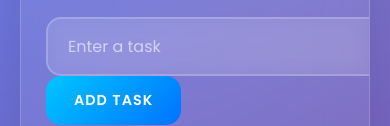
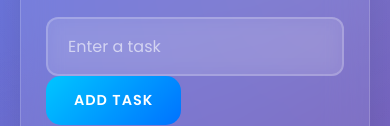
Before and after one commit to Priyanshu5088/To-Do-App, a plain HTML site: page index.html in a window 390 px wide. Shown: the part 261-387 px from the top of the page. Drawn offline with Linux system fonts and the light colour scheme.

Commit message:
Update style.css

```diff
--- a/style.css
+++ b/style.css
@@ -95,6 +95,35 @@ h1 {
   background: rgba(255, 255, 255, 0.15);
   box-shadow: 0 0 20px rgba(255, 255, 255, 0.1);
 }
+
+
+#taskInput,
+#taskStats {
+  width: 100%;
+  border-radius: 12px;
+  padding: 15px 20px;
+  font-size: 1rem;
+  box-sizing: border-box;
+}
+
+
+
+@media (max-width: 768px) {
+  #taskInput,
+  #taskStats {
+    font-size: 0.95rem;
+    padding: 14px 18px;
+  }
+}
+
+@media (max-width: 480px) {
+  #taskInput,
+  #taskStats {
+    font-size: 0.9rem;
+    padding: 12px 16px;
+  }
+}
+
 
 button {
   padding: 16px 32px;
```
